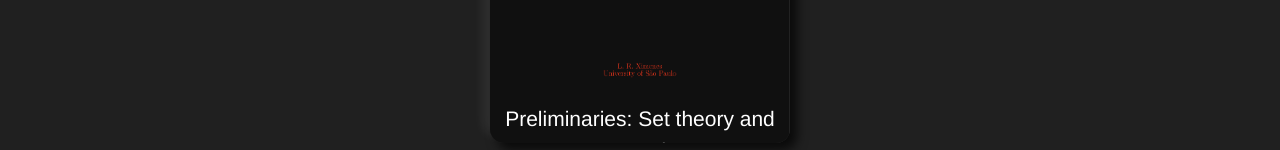
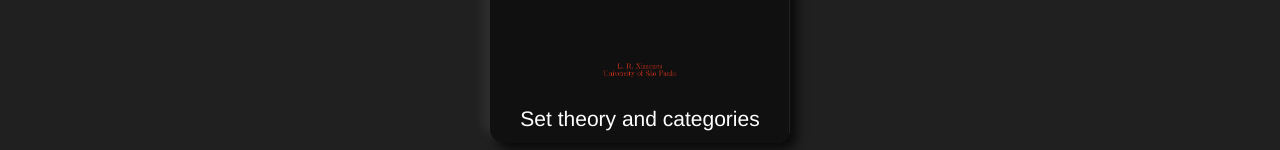
Before and after one commit to Jimeens/jimeens.github.io, a Jekyll site: the page built from research/index.md, in a window 1280 px wide and 900 px high, scrolled down 250 px. Shown: the part 747-897 px from the top of the window. Built offline with Jekyll 4.4.1, drawn with Linux system fonts in a browser that asks for light colours; some web fonts are replaced; our own code applies the rules of GitHub Pages for plain Markdown files.

Commit message:
Update index.md

```diff
--- a/research/index.md
+++ b/research/index.md
@@ -21,7 +21,7 @@ The concept of a category has many applications in mathematics, as well as in ot
 		<div class="cta">
 			<img src="https://raw.githubusercontent.com/Jimeens/jimeens.github.io/main/images/CoverPage%20-%20Chapter%20I.png" alt="">
 			<div class="text">
-				<h2>Preliminaries: Set theory and categories</h2>
+				<h2>Set theory and categories</h2>
 				<p>Here is the study material on functions between sets, which includes definitions such as what injective, surjective, and bijective functions are, what morphisms and epimorphisms are, simple examples, and finally "the first isomorphism theorem".</p>
 				<h2>Sections</h2>
   				<div class ="frame">
```
